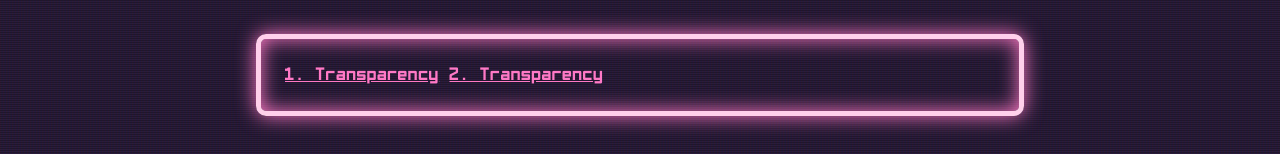
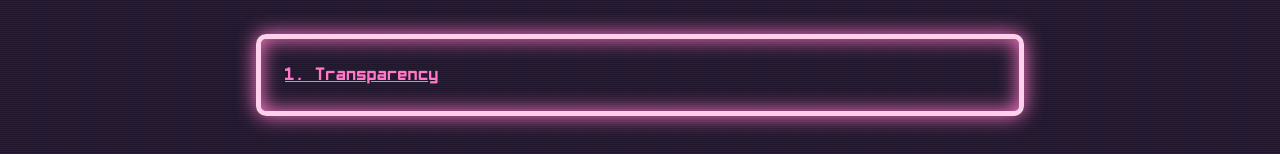
Before and after one commit to Trivernis/website-frontend, a SvelteKit app: page /wwt-25 in a window 1280 px wide. Shown: the part 311-465 px from the top of the page. Built offline with nearby package versions, Linux system fonts and the light colour scheme.

Commit message:
Hide maps

```diff
--- a/src/routes/(app)/wwt-25/+page.svelte
+++ b/src/routes/(app)/wwt-25/+page.svelte
@@ -11,7 +11,6 @@
   <h1>Weird Web October 2025</h1>
   <Box>
     <a href="/wwt-25/01-transparency">1. Transparency</a>
-    <a href="/wwt-25/02-maps">2. Transparency</a>
   </Box>
   <div class="pad"></div>
 </ContainerMedium>
```
